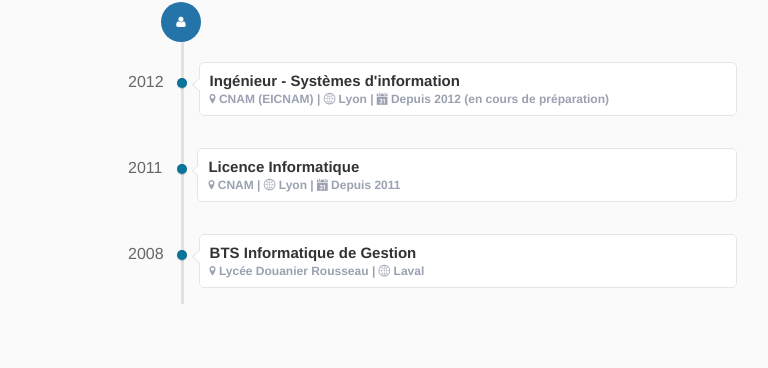
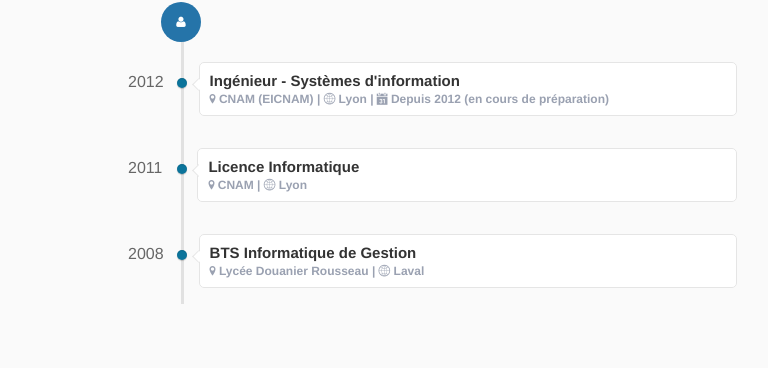
Before and after one commit to HiBigBob/hibigbob.github.io, a Jekyll site: the page built from index.html, in a window 1280 px wide and 900 px high, scrolled down 1097 px. Shown: the part 383-751 px from the top of the window, without its empty margins (224-992 px from the left). Built offline with Jekyll 4.4.1, drawn with Linux system fonts in a browser that asks for light colours; nearby versions of some CDN libraries; some web fonts are replaced; Markdown is read by kramdown in place of the engine named in the settings; the list of posts is cut into pages by our own code.

Commit message:
Change date

```diff
--- a/_includes/index.html
+++ b/_includes/index.html
@@ -224,7 +224,7 @@
             <div class="content">
               <h5>Licence Informatique</h5>
               <div class="details diplome">
-                <i class="icon-location"></i> CNAM | <i class="icon-globe"></i> Lyon | <i class="icon-calendar"></i> Depuis 2011
+                <i class="icon-location"></i> CNAM | <i class="icon-globe"></i> Lyon
               </div>
             </div>
         </div>
```
